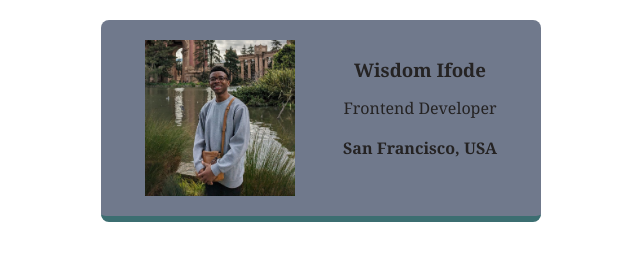
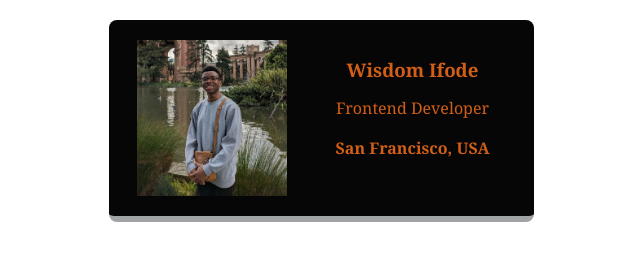
Before and after one commit to mawiie/business-card, a website built with Vite: page index.html in a window 1280 px wide. Shown: the whole page, without its empty margins (319-959 px from the left). Built offline with nearby package versions, Linux system fonts and the light colour scheme.

Commit message:
Update styles.css

```diff
--- a/styles.css
+++ b/styles.css
@@ -15,13 +15,14 @@ body {
 .card {
     width: 400px;
     margin: auto;
-    padding: 20px;
+    padding: 20px 20px 20px 5px;
+    /* padding: 20px; */
     display: flex;
     justify-content: space-around;
     text-align: center;
-    background: #70798c;
-    color: #252323;
-    border-bottom: 6px solid #3c6e71;
+    background: #060606;
+    color: #d25f17;
+    border-bottom: 6px solid #a6a9a9f8;
     border-radius: 8px;
 
     /*
```
